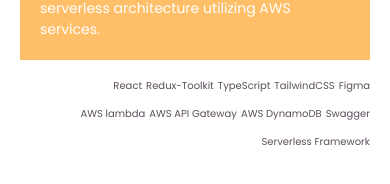
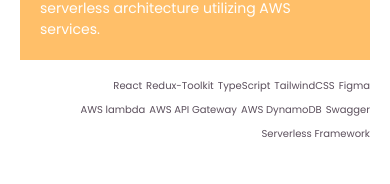
Before and after one commit to AyakaYasuda/portfolio, a Next.js app: page / in a window 390 px wide. Shown: the part 2390-2574 px from the top of the page. Built offline with nearby package versions, Linux system fonts and the light colour scheme.

Commit message:
fixed bug when passing props to Project

```diff
--- a/components/Works.js
+++ b/components/Works.js
@@ -13,7 +13,16 @@
       </h3>
       <div className="h-4/5 overflow-y-auto">
         {data.map((work) => (
-          <Project key={work.id} project={work} />
+          <Project
+            key={work.id}
+            id={work.id}
+            url={work.url}
+            github={work.github}
+            projectImage={work.projectImage}
+            name={work.name}
+            description={work.description}
+            technologies={work.technologies}
+          />
         ))}
       </div>
     </div>
--- a/components/ui/Project.js
+++ b/components/ui/Project.js
@@ -3,38 +3,41 @@
 import ProjectImage from './ProjectImage';
 import Button from './Button';
 
-const Project = ({project}) => {
+const Project = ({
+  id,
+  url,
+  github,
+  projectImage,
+  name,
+  description,
+  technologies,
+}) => {
   return (
-    <div
-      className="w-full GridCenter grid-cols-1 lg:grid-cols-2 lg:grid-rows-4 lg:auto-rows-min"
-    >
+    <div className="w-full GridCenter grid-cols-1 lg:grid-cols-2">
       <section className="justify-self-end mb-5 md:col-start-2">
         <h5 className="text-white text-right">
-          {`Project - ${('0' + project.id).slice(-2)}`}
+          {`Project - ${('0' + id).slice(-2)}`}
         </h5>
-        <h4 className="text-brown text-right">{project.name}</h4>
+        <h4 className="text-brown text-right">{name}</h4>
       </section>
 
-      <ProjectImage
-        image={project.projectImage}
-        style="row-span-full col-start-1"
-      />
+      <ProjectImage image={projectImage} style="row-span-full col-start-1" />
 
       <div className="bg-orange p-5">
-        <p className="text-white">{project.description}</p>
+        <p className="text-white">{description}</p>
       </div>
-      <ul className="FlexJustifyEnd flex-wrap gap-1 w-10/12 mr-0 ml-auto my-3">
-        {project.technologies.map((tech, index) => (
+      <ul className="FlexJustifyEnd flex-wrap gap-x-1 w-10/12 mr-0 ml-auto my-3">
+        {technologies.map((tech, index) => (
           <li key={index}>
             <small className="text-brown">{tech}</small>
           </li>
         ))}
       </ul>
       <div className="FlexCenter gap-3 my-5 mb-5">
-        <Button bgColor="bg-pink-dark" textColor="text-white" url={project.github}>
+        <Button bgColor="bg-pink-dark" textColor="text-white" url={github}>
           view code
         </Button>
-        <Button bgColor="bg-pink-dark" textColor="text-white" url={project.url}>
+        <Button bgColor="bg-pink-dark" textColor="text-white" url={url}>
           visit app
         </Button>
       </div>
```
